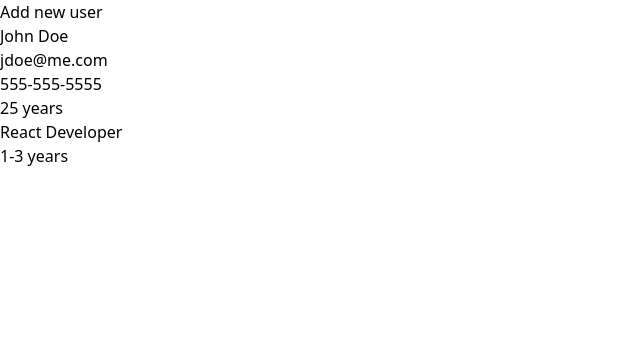
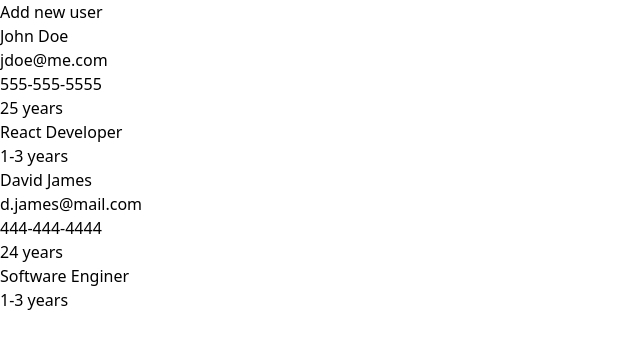
Before and after one commit to galibibr/alif-task, a React (Vite) app: page / in a window 1280 px wide. Shown: the top 348 px of the page, without its empty margins (0-640 px from the left). Built offline with nearby package versions, Linux system fonts and the light colour scheme; data requests are answered from the project's data file.

Commit message:
Add fn postUser

```diff
--- a/db.json
+++ b/db.json
@@ -7,9 +7,30 @@
       "email": "jdoe@me.com",
       "phone": "555-555-5555",
       "age": 25,
-         "languages": ["English", "Spanish"],
+      "languages": [
+        "English",
+        "Spanish"
+      ],
       "major": "React Developer",
-         "skills": ["HTML", "CSS", "JavaScript"],
+      "skills": [
+        "HTML",
+        "CSS",
+        "JavaScript"
+      ],
+      "experience": "1-3 years"
+    },
+    {
+      "id": 1721218392897,
+      "fullname": "David James",
+      "email": "d.james@mail.com",
+      "phone": "444-444-4444",
+      "age": 24,
+      "major": "Software Enginer",
+      "skills": [
+        "React",
+        " Next.js",
+        " TS"
+      ],
       "experience": "1-3 years"
     }
   ]
--- a/src/api/userApi.ts
+++ b/src/api/userApi.ts
@@ -10,8 +10,16 @@ export const userApi = createApi({
       getUsers: builder.query<UserI[], void>({
          query: () => 'data',
          providesTags: ['User']
+      }),
+      postUser: builder.mutation<UserI, UserI>({
+         query: (user: UserI) => ({
+            url: 'data',
+            method: 'POST',
+            body: user
+         }),
+         invalidatesTags: ['User']
       })
    })
 })
 
-export const { useGetUsersQuery } = userApi
+export const { useGetUsersQuery, usePostUserMutation } = userApi
--- a/src/components/FormAddUser.tsx
+++ b/src/components/FormAddUser.tsx
@@ -1,14 +1,19 @@
+import { useEffect } from "react";
 import { formErrors, UserI } from "../helpers/types";
 import { useAppDispatch, useAppSelector } from "../store/store";
-import { submitNewUser } from "../store/userSlice";
+import { setShowModal, submitNewUser } from "../store/userSlice";
+import { usePostUserMutation } from "../api/userApi";
 
 export const FormAddUser = () => {
+   const dispatch = useAppDispatch();
    const formErrors: formErrors = useAppSelector((state) => state.user.formErrors);
-   const dispatch = useAppDispatch();
+   const isCorrectForm = useAppSelector((state) => state.user.isCorrectForm);
+   const newUser = useAppSelector((state) => state.user.newUser);
+   const [ postUser ] = usePostUserMutation()
 
    const handleSubmit = (event: React.FormEvent<HTMLFormElement>): void => {
       event.preventDefault();
-      const newUser: UserI = {
+      const user: UserI = {
          id: Date.now(),
          fullname: event.currentTarget.fullname.value,
          email: event.currentTarget.email.value,
@@ -19,8 +24,17 @@ export const FormAddUser = () => {
          experience: event.currentTarget.experience.value,
       };
 
-      dispatch(submitNewUser(newUser));
+      dispatch(submitNewUser(user));
    };
+
+   useEffect(() => {
+      if (isCorrectForm) {
+         postUser(newUser)
+         dispatch(setShowModal(false));
+      } else {
+         console.log('incorrect form');
+      }
+   }, [isCorrectForm]);
 
    return (
       <div>
@@ -125,7 +139,7 @@ export const FormAddUser = () => {
             {/* Experience */}
             <div className="flex flex-col">
                <label htmlFor="experience">
-                  Experience <span className="text-red-500">*</span>
+                  Experience
                </label>
                <select id="experience" name="experience" className="border px-2 py-1 rounded-md">
                   <option value="no experience">No experience</option>
```
Lines whose indentation alone changed are shown as unchanged.
